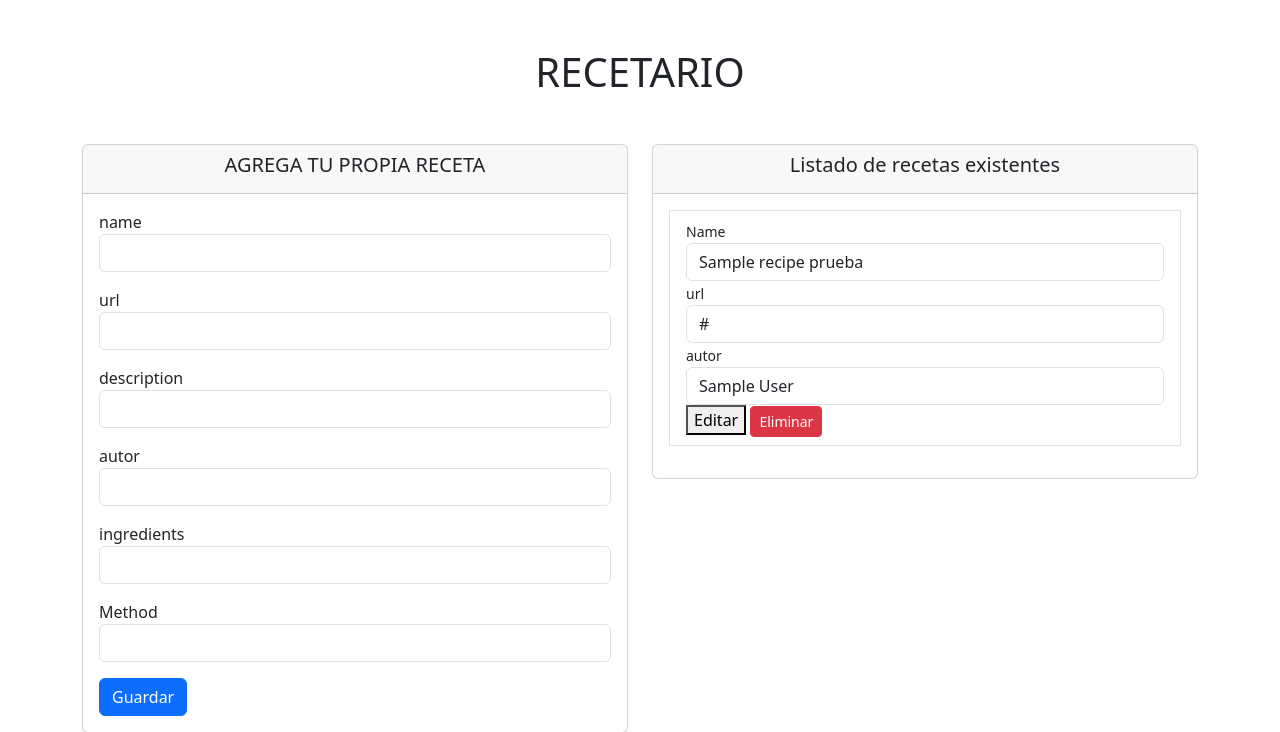
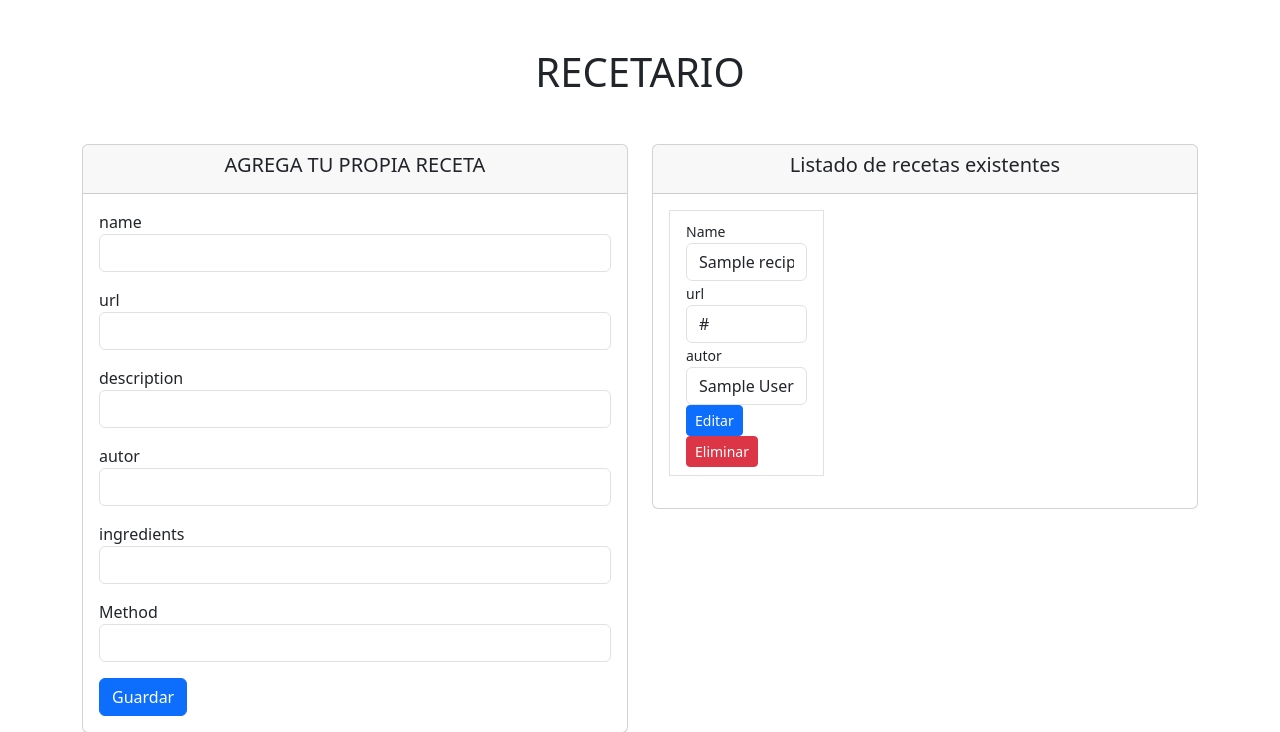
Before and after one commit to Estef072/Proyecto1-BDD2, a Flask app: page / in a window 1280 px wide. Shown: the top 732 px of the page. Run offline with Flask 2, Linux system fonts and the light colour scheme; a database or web service that is not in the repository returns one stand-in record (values such as "Sample title").

Commit message:
Seguimos editandoooo

```diff
--- a/app.py
+++ b/app.py
@@ -1,6 +1,6 @@
 from flask import Flask, render_template, request,Response,jsonify, redirect,url_for
 import database as dbase
-from recetas import Recipes
+from recipes import Recipes
 
 db = dbase.dbConection()
 
@@ -13,7 +13,7 @@ def home():
     return render_template('index.html',recipes =recipesReceived )
 
 ##metod Post
-@app.route('/recetas', methods=['POST'])
+@app.route('/recipes', methods=['POST'])
 def addRecipe():
     # Creando colección si en dado caso no existe
     recipes = db['recipe_prueba']
@@ -21,8 +21,8 @@ def addRecipe():
     url = request.form['url']
     Description = request.form['Description']
     Author = request.form['Author']
-    Ingredients = request.form['Ingredients']
-    Method = request.form['Method']
+    Ingredients = request.form.getlist('Ingredients')
+    Method = request.form.getlist('Method')
 
     if Name and url and Description and Author and Ingredients and Method:
         receta = Recipes(Name,url,Description,Author,Ingredients,Method)
--- a/templates/index.html
+++ b/templates/index.html
@@ -19,7 +19,7 @@
                         <h5 class="text-center">AGREGA TU PROPIA RECETA</h5>
                     </div>
                     <div class="card-body">
-                        <for action="/recetas" method="POST">
+                        <form action="/recipes" method="POST">
                             <label>name</label>
                             <input type="text" class="form-control mb-3" name="Name">
                             <label>url</label>
@@ -29,7 +29,7 @@
                             <label>autor</label>
                             <input type="text" class="form-control mb-3" name="Author">
                             <label>ingredients</label>
-                            <input type="text" class="form-control mb-3" name="Ingredients">
+                            <input type="" class="form-control mb-3" name="Ingredients">
                             <label>Method</label>
                             <input type="text" class="form-control mb-3" name="Method">
                             <button class="btn btn-primary" type="submit">Guardar</button>
@@ -46,25 +46,28 @@
                     </div>
                     <div class="card-body">
                         <ul class="list-group">
-                            <div class="row row-col-2 row-cols-sm-2 row-cols-md-3 row-cols-lg-3"></div>
-                            {% for recipe in recipes %}
+                            <div class="row row-col-2 row-cols-sm-2 row-cols-md-3 row-cols-lg-3">
+                                {% for recipe in recipes %}
                                 <div class="col">
                                     <li class="list-group-item mb-3">
-                                        <form action="/edit/{{recipe.name}}"method= "POST">
+                                        <form action="/edit/{{recipe.Name}}"method= "POST">
                                             <small>Name</small>
                                             <input type="text" class="form-control" value="{{recipe.Name}}" name ="Name">
                                             <small>url</small>
                                             <input type="text" class="form-control" value="{{recipe.url}}" name ="url">
                                             <small>autor</small>
                                             <input type="text" class="form-control" value="{{recipe.Author}}" name ="Author">
-                                            <button class="btn-primary" type="submit">Editar</button>
-                                            <a href="{{url_for('delete',name_recipe = recipe.name)}}" class="btn btn-danger btn-sm">Eliminar</a>
+                                            <button class="btn btn-primary btn-sm" type="submit">Editar</button>
+                                            <a href="{{url_for('delete',name_recipe = recipe.Name)}}" class="btn btn-danger btn-sm">Eliminar</a>
 
                                         </form>
                                     </li>
                                 </div>
 
                             {% endfor %}
+
+                            </div>
+
                         </ul>
 
                     </div>
```
Also changed, not shown: recipes.py (renamed from recetas.py).
